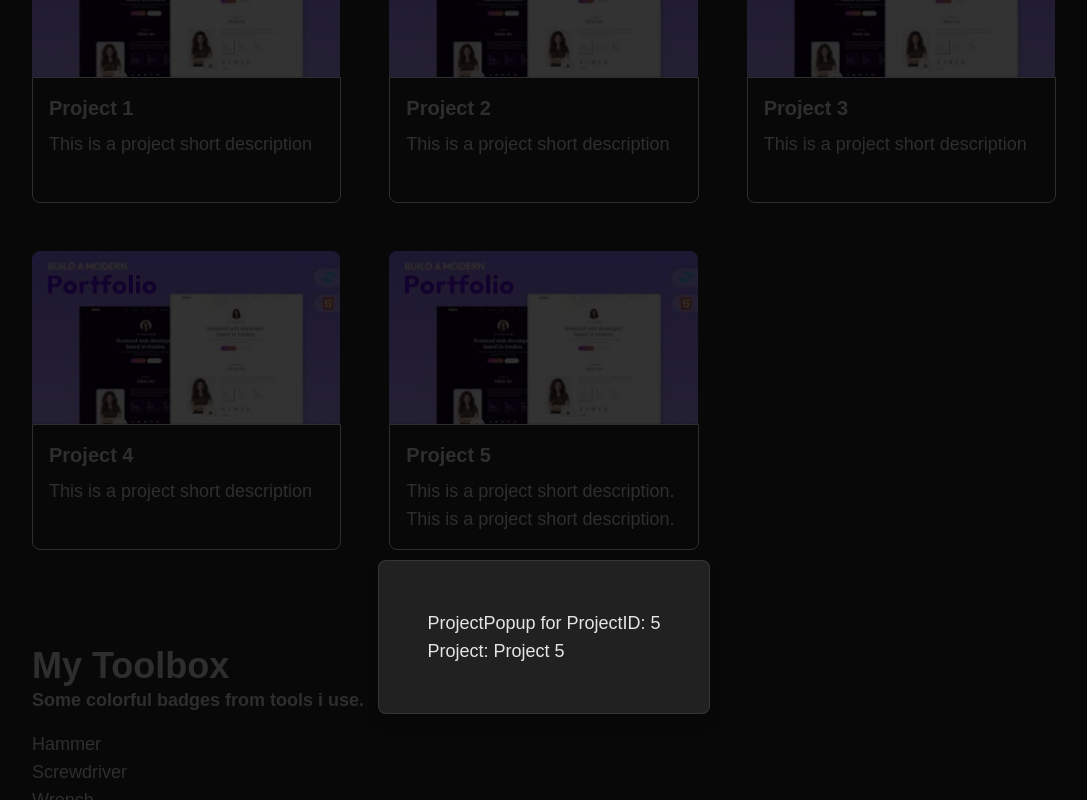
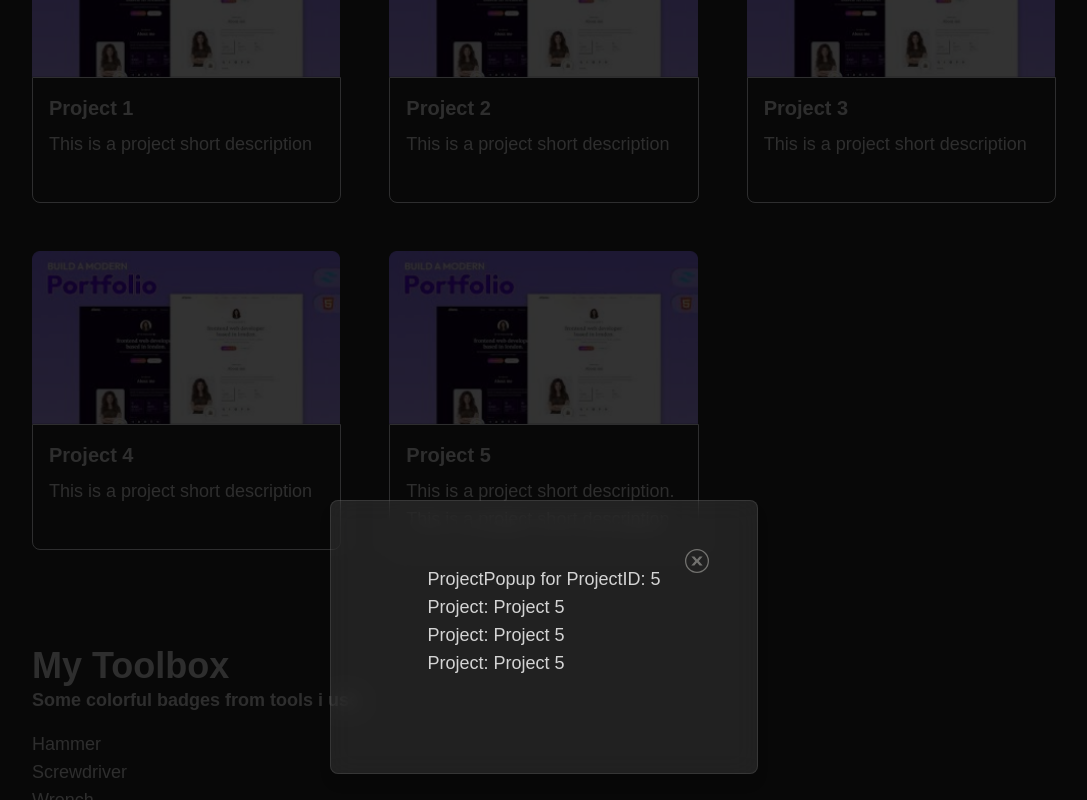
Before and after one commit to alexanderstoehr/Portfolio, a React (Vite) app: page / in a window 1280 px wide. Both pictures are taken after a click on the element 639 px from the left and 1218 px from the top of the page. Shown: the part 818-1618 px from the top of the page, without its empty margins (96-1183 px from the left). Built offline with nearby package versions, Linux system fonts and the light colour scheme.

Commit message:
added closing functionality to project popup

```diff
--- a/src/components/ProjectListingSingle.jsx
+++ b/src/components/ProjectListingSingle.jsx
@@ -3,7 +3,8 @@ export default function ProjectListingSingle({project, handleProjectClick}) {
 
     return (
         <>
-            <div id={project.id} className="flex flex-col md:h-full cursor-pointer" onClick={() => handleProjectClick(project.id)}>
+            <div id={project.id} className="flex flex-col md:h-full cursor-pointer transition duration-300 hover:scale-105"
+                 onClick={() => handleProjectClick(project.id)}>
                 <div className=""><img className="w-full object-cover" src={project.images[0]}/></div>
                 <div className="p-4 border solid border-gray-200 rounded-b-lg md:flex-grow">
                     <div className="font-bold text-xl mb-2">{project.title}</div>
--- a/src/components/ProjectPopup.jsx
+++ b/src/components/ProjectPopup.jsx
@@ -3,7 +3,7 @@
 import allProjects from "../../data/projects.json";
 
 
-export default function ProjectPopup({projectId}) {
+export default function ProjectPopup({projectId, handleProjectClick}) {
     console.log("project id", projectId)
     console.log("all projects", allProjects)
     const currentProject = allProjects.find(item => item.id === projectId);
@@ -12,10 +12,16 @@ export default function ProjectPopup({projectId}) {
     return (
         <div className="flex justify-center items-center">
             <div className="fixed inset-0 bg-black/80 z-40"></div>
-            <div className="fixed p-12 rounded-lg border border-white/10 bg-white/10 shadow-lg m-auto backdrop-blur-sm z-50">
-                <div className="relative z-10">
-                    <p>ProjectPopup for ProjectID: {projectId}</p>
-                    <p>Project: {currentProject.title}</p>
+            <div
+                className="fixed pl-24 pr-24 pt-12 pb-24 rounded-lg border border-white/10 bg-white/10 shadow-lg m-auto backdrop-blur-md z-50">
+                <div className=" z-10 text-neutral-300 flex flex-col ">
+                    <img className="cursor-pointer h-6 absolute top-0 right-0 mt-12 mr-12 mb-12 hover:scale-110"
+                         onClick={() => handleProjectClick(0)}
+                         src="/close-popup.svg"/>
+                    <div className="mt-4">ProjectPopup for ProjectID: {projectId}</div>
+                    <div>Project: {currentProject.title}</div>
+                    <div>Project: {currentProject.title}</div>
+                    <div>Project: {currentProject.title}</div>
                 </div>
             </div>
         </div>
```
Also changed, not shown: public/close-popup.svg (added).
